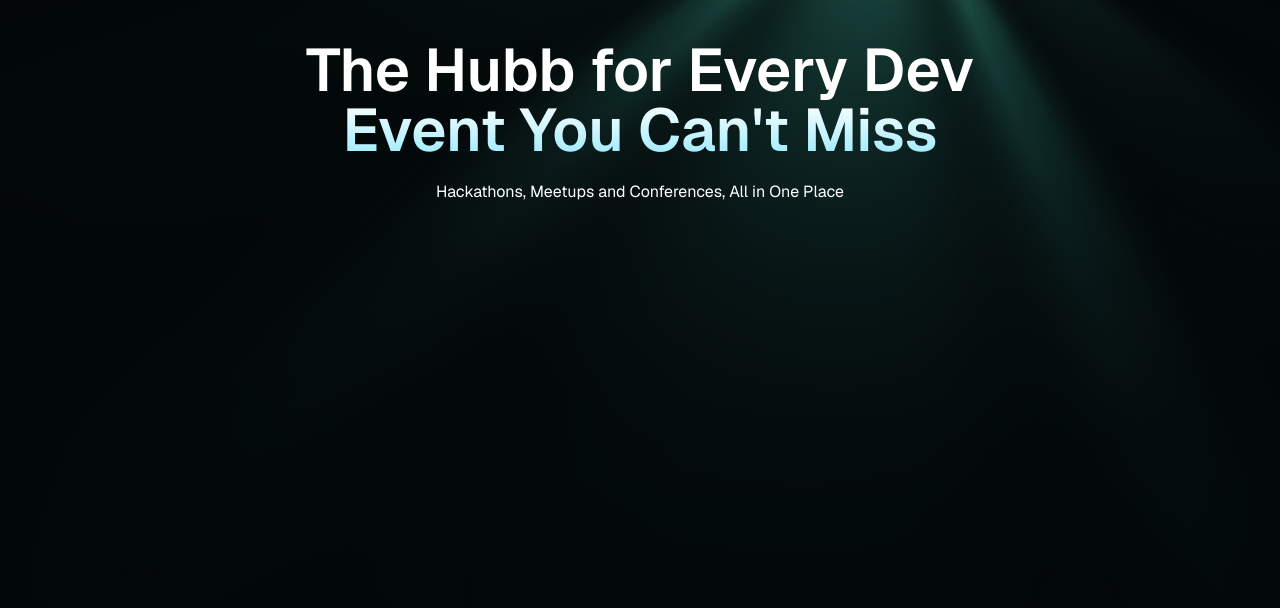
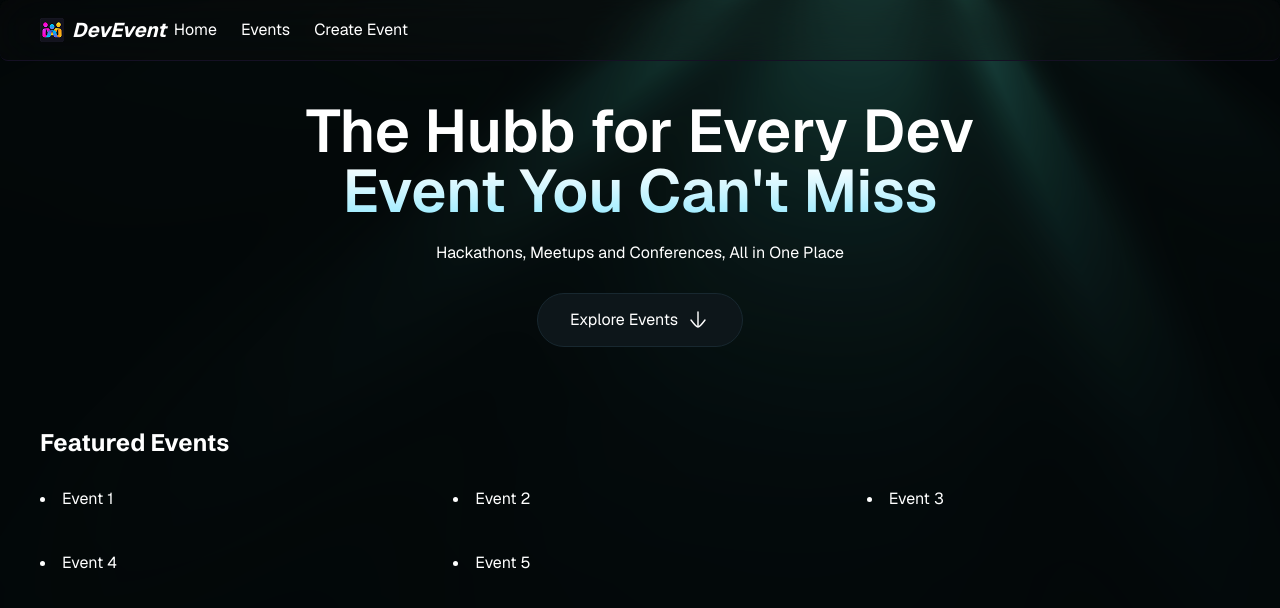
Before and after one commit to MUHAMMADSabbirHossain/javascript-mastery, a Next.js app in the folder adv-nextjs-dev-course/nextjs-16-full-course/nextjs-crash-course/: page / in a window 1280 px wide. Shown: the top 608 px of the page. Built offline with nearby package versions, Linux system fonts and the light colour scheme; a web font is replaced by a local one.

Commit message:
feat: add Navbar component and integrate it into the RootLayout.

```diff
--- a/adv-nextjs-dev-course/nextjs-16-full-course/nextjs-crash-course/app/layout.tsx
+++ b/adv-nextjs-dev-course/nextjs-16-full-course/nextjs-crash-course/app/layout.tsx
@@ -3,6 +3,7 @@
 import "./globals.css";
 import { cn } from "@/lib/utils";
 import LightRays from "@/components/LightRays";
+import Navbar from "@/components/Navbar";
 
 const geist = Geist({ subsets: ["latin"], variable: "--font-sans" });
 
@@ -39,6 +40,8 @@
       )}
     >
       <body className="min-h-full flex flex-col">
+        <Navbar />
+
         <div className="absolute inset-0 top-0 z-[-1] min-h-screen">
           <LightRays
             raysOrigin="top-center-offset"
--- a/adv-nextjs-dev-course/nextjs-16-full-course/nextjs-crash-course/app/page.tsx
+++ b/adv-nextjs-dev-course/nextjs-16-full-course/nextjs-crash-course/app/page.tsx
@@ -1,3 +1,5 @@
+import ExploreBtn from "@/components/ExploreBtn";
+
 const Page = () => {
   return (
     <section>
@@ -8,6 +10,18 @@
       <p className="text-center mt-5">
         Hackathons, Meetups and Conferences, All in One Place
       </p>
+
+      <ExploreBtn />
+
+      <div className="mt-20 space-y-7">
+        <h3>Featured Events</h3>
+
+        <ul className="events">
+          {[1, 2, 3, 4, 5].map((event) => (
+            <li key={event}>Event {event}</li>
+          ))}
+        </ul>
+      </div>
     </section>
   );
 };
--- /dev/null
+++ b/adv-nextjs-dev-course/nextjs-16-full-course/nextjs-crash-course/components/Navbar.tsx
@@ -0,0 +1,25 @@
+import Image from "next/image";
+import Link from "next/link";
+import React from "react";
+
+const Navbar = () => {
+  return (
+    <header>
+      <nav>
+        <Link href="/" className="logo">
+          <Image src="/icons/logo.png" alt="logo" width={24} height={24} />
+
+          <p>DevEvent</p>
+
+          <ul>
+            <Link href="/">Home</Link>
+            <Link href="/">Events</Link>
+            <Link href="/">Create Event</Link>
+          </ul>
+        </Link>
+      </nav>
+    </header>
+  );
+};
+
+export default Navbar;
```
